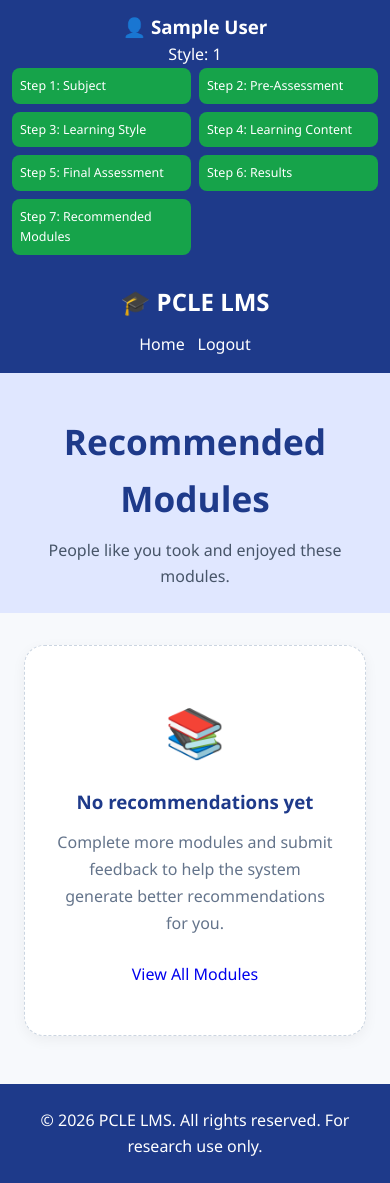
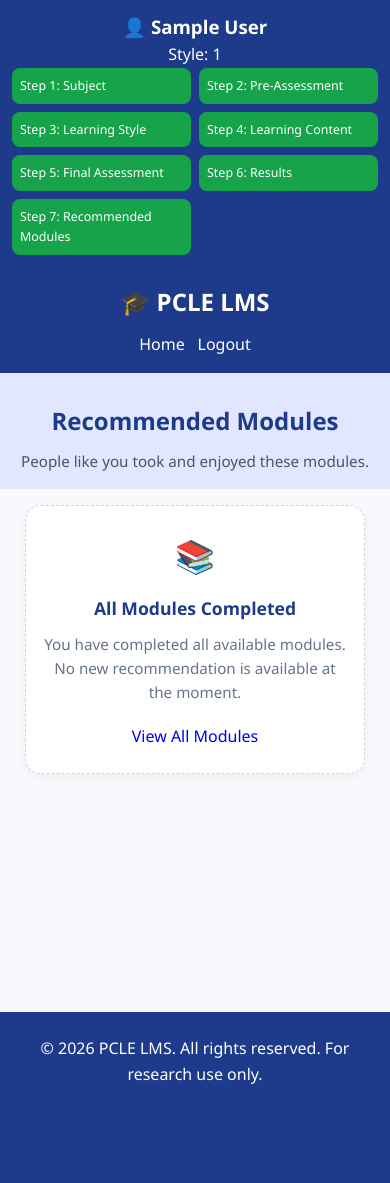
Before and after one commit to Wei6081/pcle-lms, a Flask app: template templates/recommended_module.html in a window 390 px wide. After the commit the page ends 1084 px from the top, so only its background shows below. Run offline with Flask 3, Linux system fonts and the light colour scheme; the template is opened without the code that fills it, so the values that code supplies are empty; the visitor is signed in with stand-in values (Sample User, id 1).

Commit message:
Add files via upload

```diff
--- a/static/recommended.css
+++ b/static/recommended.css
@@ -4,27 +4,27 @@
 
 .recommend-hero {
   text-align: center;
-  padding: 2.5rem 1rem 1.5rem;
+  padding: 1.8rem 1rem 1rem;
   background: #e0e7ff;
 }
 
 .recommend-hero h1 {
-  font-size: 2.2rem;
-  margin-bottom: 0.75rem;
+  font-size: 1.8rem;
+  margin-bottom: 0.5rem;
   color: #1e3a8a;
 }
 
 .recommend-hero p {
   color: #475569;
-  font-size: 1rem;
+  font-size: 0.95rem;
 }
 
 .recommend-content {
   flex: 1;
   width: 100%;
-  max-width: 1100px;
+  max-width: 900px;
   margin: 0 auto;
-  padding: 2rem 1.5rem 3rem;
+  padding: 1.5rem 1rem 2rem;
   display: flex;
   justify-content: center;
   align-items: flex-start;
@@ -33,85 +33,53 @@
 .recommend-grid {
   width: 100%;
   display: grid;
-  grid-template-columns: repeat(auto-fit, minmax(260px, 1fr));
-  gap: 1.5rem;
+  grid-template-columns: repeat(auto-fit, minmax(240px, 1fr));
+  gap: 1rem;
 }
 
 .recommend-card {
   background: #fff;
-  border-radius: 16px;
-  padding: 1.5rem;
-  box-shadow: 0 6px 18px rgba(0,0,0,0.08);
+  border-radius: 14px;
+  padding: 1.2rem;
+  box-shadow: 0 4px 14px rgba(0,0,0,0.06);
   border: 1px solid #e2e8f0;
   display: flex;
   flex-direction: column;
-  min-height: 240px;
+  min-height: 210px;
 }
 
 .recommend-card h3 {
   color: #1e3a8a;
-  margin-bottom: 0.75rem;
+  margin-bottom: 0.6rem;
+  font-size: 1.1rem;
 }
 
 .recommend-card p {
   color: #475569;
-  line-height: 1.6;
+  line-height: 1.5;
   flex-grow: 1;
+  font-size: 0.95rem;
+}
+
+.recommend-badge,
+.top-badge {
+  display: inline-block;
+  align-self: flex-start;
+  margin-bottom: 0.8rem;
+  font-size: 0.75rem;
+  font-weight: 700;
+  padding: 0.3rem 0.65rem;
+  border-radius: 999px;
 }
 
 .recommend-badge {
-  display: inline-block;
-  align-self: flex-start;
-  margin-bottom: 1rem;
   background: #dbeafe;
   color: #1d4ed8;
-  font-size: 0.8rem;
-  font-weight: 600;
-  padding: 0.35rem 0.7rem;
-  border-radius: 999px;
 }
 
-.recommend-actions {
-  margin-top: 1rem;
-}
-
-.empty-recommendation {
-  width: 100%;
-  max-width: 700px;
-  background: #fff;
-  border: 1px dashed #cbd5e1;
-  border-radius: 20px;
-  padding: 3rem 2rem;
-  text-align: center;
-  box-shadow: 0 4px 14px rgba(0,0,0,0.05);
-}
-
-.empty-icon {
-  font-size: 3rem;
-  margin-bottom: 1rem;
-}
-
-.empty-recommendation h3 {
-  color: #1e3a8a;
-  margin-bottom: 0.75rem;
-}
-
-.empty-recommendation p {
-  color: #64748b;
-  max-width: 560px;
-  margin: 0 auto 1.5rem;
-  line-height: 1.7;
-}
-
-.empty-actions {
-  display: flex;
-  justify-content: center;
-  gap: 1rem;
-  flex-wrap: wrap;
-}
-
-.empty-actions .btn-small {
-  text-decoration: none;
+.top-badge {
+  background: #f59e0b;
+  color: #fff;
 }
 
 .top-recommend-card {
@@ -119,132 +87,90 @@
   background: linear-gradient(180deg, #fffbeb, #ffffff);
 }
 
-.top-badge {
-  display: inline-block;
-  align-self: flex-start;
-  margin-bottom: 1rem;
-  background: #f59e0b;
-  color: #ffffff;
-  font-size: 0.85rem;
-  font-weight: 700;
-  padding: 0.4rem 0.8rem;
-  border-radius: 999px;
-}
-
 .score-box {
   background: #f8fafc;
   border: 1px solid #e2e8f0;
-  border-radius: 12px;
-  padding: 0.8rem;
-  margin-top: 1rem;
+  border-radius: 10px;
+  padding: 0.65rem;
+  margin-top: 0.8rem;
 }
 
 .score-box span {
   display: block;
-  font-size: 0.8rem;
+  font-size: 0.75rem;
   color: #64748b;
-  margin-bottom: 0.25rem;
+  margin-bottom: 0.2rem;
 }
 
 .score-box strong {
   color: #1e3a8a;
-  font-size: 1.15rem;
+  font-size: 1rem;
 }
 
 .source-text {
-  margin-top: 0.75rem;
+  margin-top: 0.6rem;
   color: #64748b;
-  font-size: 0.85rem;
+  font-size: 0.8rem;
+}
+
+.recommend-actions {
+  margin-top: 0.8rem;
+}
+
+.empty-recommendation {
+  width: 100%;
+  max-width: 560px;
+  background: #fff;
+  border: 1px dashed #cbd5e1;
+  border-radius: 16px;
+  padding: 2rem 1.5rem;
+  text-align: center;
+  box-shadow: 0 4px 12px rgba(0,0,0,0.04);
+}
+
+.empty-icon {
+  font-size: 2rem;
+  margin-bottom: 0.8rem;
+}
+
+.empty-recommendation h3 {
+  color: #1e3a8a;
+  margin-bottom: 0.6rem;
+  font-size: 1.1rem;
+}
+
+.empty-recommendation p {
+  color: #64748b;
+  max-width: 480px;
+  margin: 0 auto 1.2rem;
+  line-height: 1.6;
+  font-size: 0.95rem;
+}
+
+.empty-actions {
+  display: flex;
+  justify-content: center;
+}
+
+.empty-actions .btn-small {
+  text-decoration: none;
 }
 
 .recommend-card:first-child h3 {
   color: #b45309;
 }
 
-
-/* ===== MOBILE RESPONSIVE FIX ===== */
 @media (max-width: 768px) {
-  .layout {
-    flex-direction: column;
-    min-height: 100vh;
+  .recommend-hero h1 {
+    font-size: 1.5rem;
   }
 
-  .sidebar {
-    width: 100%;
-    padding: 12px;
-  }
-
-  .sidebar h3,
-  .sidebar p {
-    text-align: center;
-  }
-
-  .progress {
-    display: grid;
-    grid-template-columns: repeat(2, 1fr);
-    gap: 8px;
-  }
-
-  .progress li {
-    margin: 0;
-    font-size: 0.78rem;
-    padding: 8px;
-  }
-
-  header {
-    flex-direction: column;
-    gap: 10px;
-    text-align: center;
+  .recommend-content {
     padding: 1rem;
   }
 
-  header nav ul {
-    justify-content: center;
-    flex-wrap: wrap;
-    gap: 0.8rem;
-  }
-
-  .main-content {
-    width: 100%;
-  }
-
-  .container {
-    width: 95%;
-    margin: 20px auto 40px;
-    padding: 20px;
-  }
-
-  .quick-access {
+  .empty-recommendation {
+    max-width: 95%;
     padding: 1.5rem 1rem;
-    gap: 1rem;
-  }
-
-  .quick-access .card {
-    width: 100%;
-    max-width: 420px;
-  }
-
-  .hero {
-    padding: 2.5rem 1rem;
-  }
-
-  .hero h1 {
-    font-size: 1.8rem;
-  }
-
-  .rating-options {
-    flex-direction: column;
-  }
-
-  .btn,
-  .btn-small,
-  button {
-    width: 100%;
-    max-width: 420px;
-  }
-
-  #nextBtn {
-    float: none;
-    width: 100%;
   }
 }
--- a/templates/recommended_module.html
+++ b/templates/recommended_module.html
@@ -88,9 +88,9 @@
         {% else %}
           <div class="empty-recommendation">
             <div class="empty-icon">📚</div>
-            <h3>No recommendations yet</h3>
+            <h3>All Modules Completed</h3>
             <p>
-              Complete more modules and submit feedback to help the system generate better recommendations for you.
+              You have completed all available modules. No new recommendation is available at the moment.
             </p>
 
             <div class="empty-actions">
```
